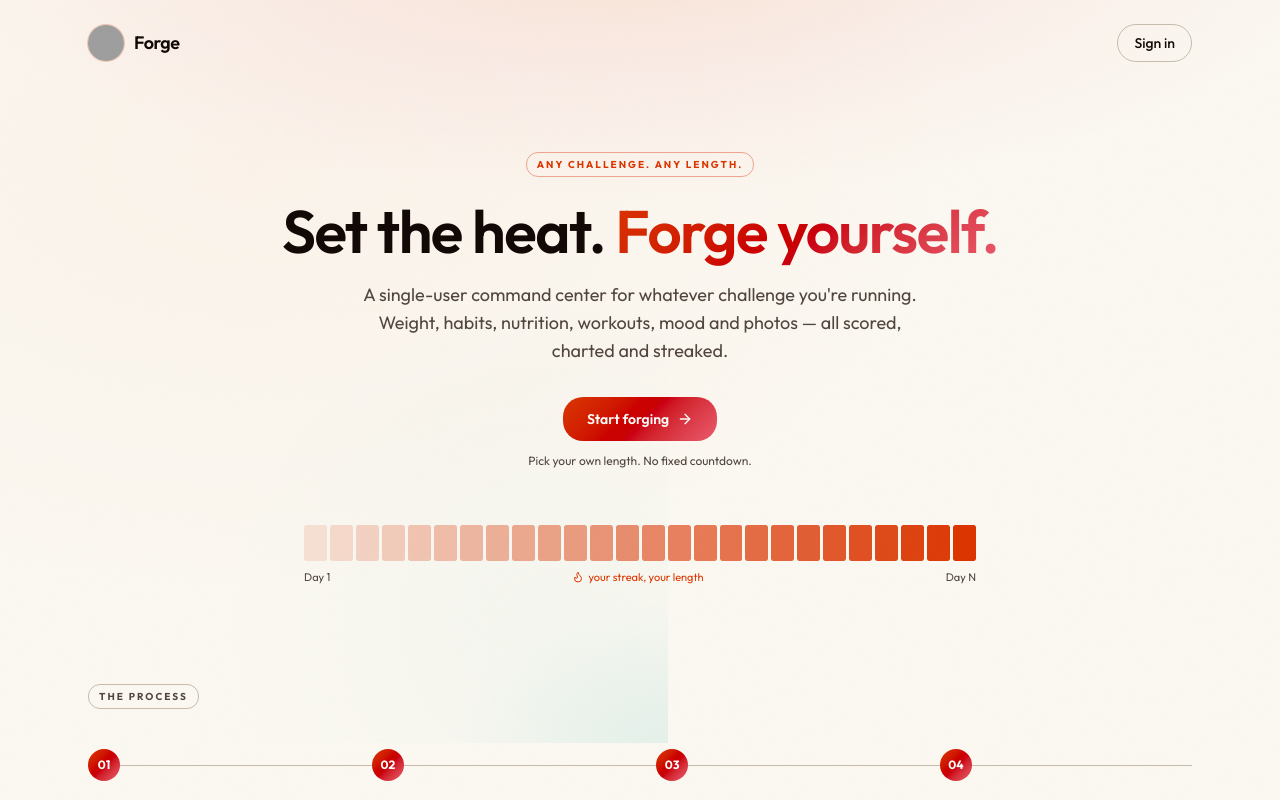
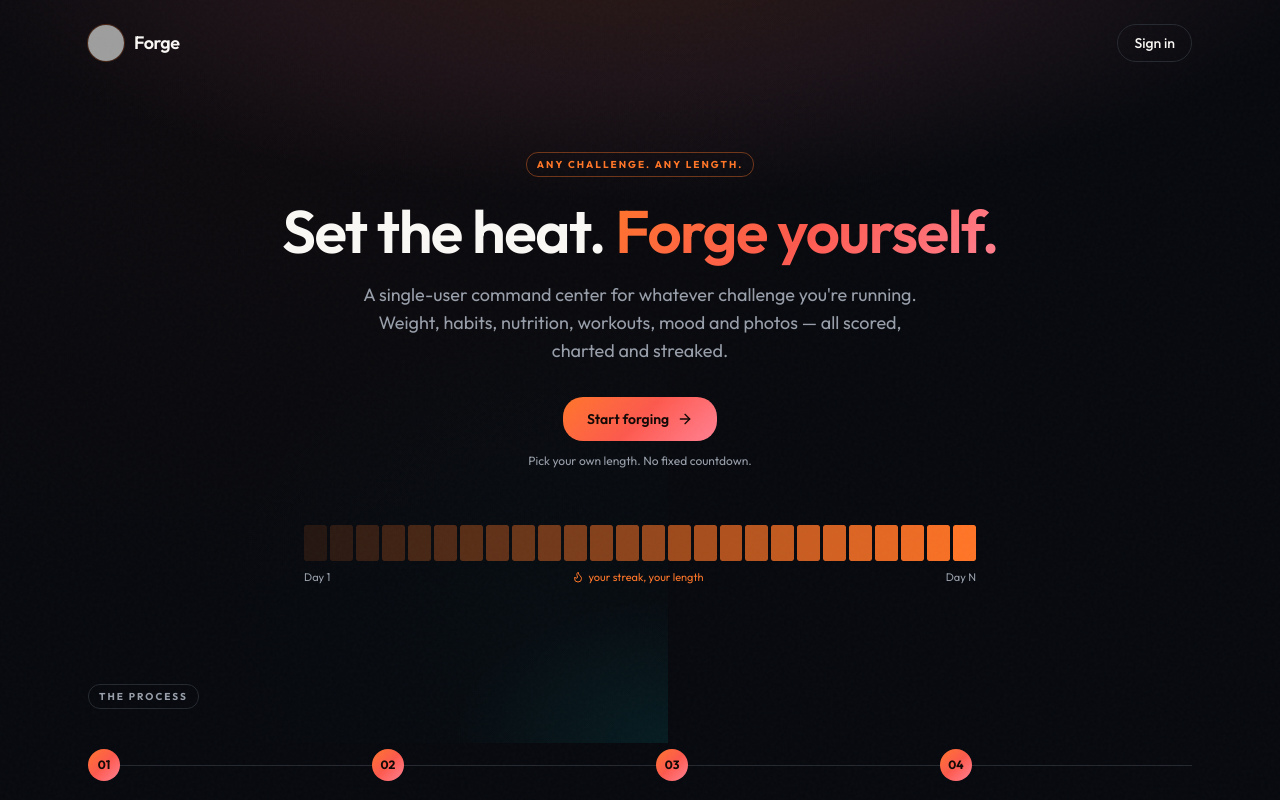
Before and after one commit to Mohanreddy1726/Forge-Tracking-app, a Next.js app: page / in a window 1280 px wide. Shown: the top 800 px of the page. Built offline with nearby package versions, Linux system fonts and the light colour scheme; grey boxes are pictures that could not be loaded.

Commit message:
fix: set dark molten theme as default and remove theme toggle button

```diff
--- a/src/app/(app)/layout.tsx
+++ b/src/app/(app)/layout.tsx
@@ -45,7 +45,6 @@ import {
   useSidebar,
 } from "@/components/ui/sidebar";
 import { post } from "@/lib/api";
-import { ThemeToggle } from "@/components/theme-toggle";
 import { QuickLogModal } from "@/components/quick-log-modal";
 import { hapticTap } from "@/lib/haptic";
 
@@ -98,7 +97,7 @@ export default function AppLayout({ children }: { children: ReactNode }) {
   return (
     <SidebarProvider>
       <Sidebar collapsible="icon">
-        <SidebarHeader className="pb-6 flex items-center justify-between">
+        <SidebarHeader className="pb-6">
           <Link
             href="/dashboard"
             className="flex items-center justify-center gap-2.5 px-2 py-2 group-data-[collapsible=icon]:gap-0 group-data-[collapsible=icon]:px-0"
@@ -116,7 +115,6 @@ export default function AppLayout({ children }: { children: ReactNode }) {
               </span>
             </div>
           </Link>
-          <ThemeToggle />
         </SidebarHeader>
 
         <SidebarContent>
--- a/src/app/globals.css
+++ b/src/app/globals.css
@@ -61,82 +61,9 @@
 
 :root {
   --radius: 1rem;
-
-  /* Light theme (default) — radiant, molten, premium industrial */
-  --background: oklch(0.98 0.01 85);
-  --foreground: oklch(0.15 0.02 45);
-  --card: oklch(1 0 0);
-  --card-foreground: oklch(0.15 0.02 45);
-  --popover: oklch(1 0 0);
-  --popover-foreground: oklch(0.15 0.02 45);
-
-  --primary: oklch(0.58 0.22 45);
-  --primary-foreground: oklch(0.99 0.005 85);
-
-  --secondary: oklch(0.92 0.02 75);
-  --secondary-foreground: oklch(0.22 0.018 45);
-
-  --muted: oklch(0.9 0.02 75);
-  --muted-foreground: oklch(0.4 0.02 45);
-
-  --accent: oklch(0.6 0.18 195);
-  --accent-foreground: oklch(0.99 0.005 85);
-
-  --destructive: oklch(0.55 0.22 22);
-  --destructive-foreground: oklch(0.99 0.005 85);
-  --success: oklch(0.55 0.18 152);
-  --success-foreground: oklch(0.99 0.005 85);
-  --warning: oklch(0.68 0.18 85);
-  --warning-foreground: oklch(0.2 0.025 85);
-
-  --border: oklch(0.8 0.025 75);
-  --input: oklch(0.88 0.02 75);
-  --ring: oklch(0.58 0.22 45);
-
-  --chart-1: oklch(0.58 0.22 45);
-  --chart-2: oklch(0.6 0.18 195);
-  --chart-3: oklch(0.55 0.18 152);
-  --chart-4: oklch(0.68 0.18 85);
-  --chart-5: oklch(0.54 0.2 320);
-
-  --sidebar: oklch(0.95 0.015 80);
-  --sidebar-foreground: oklch(0.2 0.018 45);
-  --sidebar-primary: oklch(0.58 0.22 45);
-  --sidebar-primary-foreground: oklch(0.99 0.005 85);
-  --sidebar-accent: oklch(0.9 0.025 75);
-  --sidebar-accent-foreground: oklch(0.22 0.018 45);
-  --sidebar-border: oklch(0.85 0.02 75);
-  --sidebar-ring: oklch(0.58 0.22 45);
-
-  /* Dramatic gradients for light mode - molten metal aesthetic */
-  --gradient-ember: linear-gradient(135deg, oklch(0.58 0.22 45) 0%, oklch(0.52 0.22 28) 50%, oklch(0.66 0.18 15) 100%);
-  --gradient-steel: linear-gradient(145deg, oklch(0.99 0.008 85) 0%, oklch(0.95 0.018 75) 40%, oklch(0.92 0.025 70) 100%);
-  --gradient-glow: radial-gradient(
-    ellipse 80% 50% at 50% -10%,
-    oklch(0.58 0.22 45 / 0.12) 0%,
-    oklch(0.66 0.18 15 / 0.06) 40%,
-    transparent 70%
-  ),
-  radial-gradient(
-    ellipse 60% 40% at 100% 100%,
-    oklch(0.6 0.18 195 / 0.08) 0%,
-    transparent 60%
-  ),
-  radial-gradient(
-    ellipse 50% 30% at 0% 0%,
-    oklch(0.55 0.18 152 / 0.06) 0%,
-    transparent 50%
-  );
-  --shadow-soft: 0 1px 0 0 oklch(0.58 0.22 45 / 0.04) inset, 0 2px 12px -2px oklch(0.15 0.02 45 / 0.08), 0 16px 32px -8px oklch(0.15 0.02 45 / 0.06), 0 32px 64px -16px oklch(0.15 0.02 45 / 0.04);
-  --shadow-glow: 0 0 0 1px oklch(0.58 0.22 45 / 0.18), 0 4px 24px -4px oklch(0.58 0.22 45 / 0.25), 0 16px 48px -12px oklch(0.58 0.22 45 / 0.18);
-  --shadow-elevated: 0 4px 20px -4px oklch(0.15 0.02 45 / 0.1), 0 20px 40px -12px oklch(0.15 0.02 45 / 0.08);
-  --shadow-inner-glow: inset 0 1px 0 0 oklch(1 0 0 / 0.6), inset 0 -1px 0 0 oklch(0.15 0.02 45 / 0.03);
-}
-
-/* Dark theme */
-.dark {
   color-scheme: dark;
 
+  /* Dark molten theme (default) — industrial, deep obsidian, molten ember */
   --background: oklch(0.14 0.012 265);
   --foreground: oklch(0.98 0.005 85);
   --card: oklch(0.19 0.014 265);
@@ -182,7 +109,7 @@
   --sidebar-border: oklch(0.26 0.014 265);
   --sidebar-ring: oklch(0.72 0.19 45);
 
-  /* Dramatic gradients for dark mode - molten metal aesthetic */
+  /* Dramatic molten metal aesthetic gradients */
   --gradient-ember: linear-gradient(135deg, oklch(0.72 0.19 45) 0%, oklch(0.68 0.2 28) 50%, oklch(0.78 0.18 15) 100%);
   --gradient-steel: linear-gradient(145deg, oklch(0.2 0.014 265) 0%, oklch(0.17 0.016 265) 40%, oklch(0.15 0.018 265) 100%);
   --gradient-glow: radial-gradient(
@@ -205,6 +132,10 @@
   --shadow-glow: 0 0 0 1px oklch(0.72 0.19 45 / 0.2), 0 4px 24px -4px oklch(0.72 0.19 45 / 0.3), 0 16px 48px -12px oklch(0.72 0.19 45 / 0.2);
   --shadow-elevated: 0 4px 20px -4px oklch(0 0 0 / 0.4), 0 20px 40px -12px oklch(0 0 0 / 0.3);
   --shadow-inner-glow: inset 0 1px 0 0 oklch(1 0 0 / 0.06), inset 0 -1px 0 0 oklch(0 0 0 / 0.15);
+}
+
+.dark {
+  color-scheme: dark;
 }
 
 @layer base {
--- a/src/app/layout.tsx
+++ b/src/app/layout.tsx
@@ -45,7 +45,7 @@ export const metadata: Metadata = {
 
 export default function RootLayout({ children }: LayoutProps<"/">) {
   return (
-    <html lang="en" data-scroll-behavior="smooth" className={`${outfit.variable} ${jetbrains.variable}`}>
+    <html lang="en" data-scroll-behavior="smooth" className={`dark ${outfit.variable} ${jetbrains.variable}`}>
       <body className="bg-background font-sans text-foreground antialiased">
         <Providers>{children}</Providers>
       </body>
--- a/src/components/theme-toggle.tsx
+++ /dev/null
@@ -1,64 +0,0 @@
-"use client";
-
-import { Sun, Moon } from "lucide-react";
-import { useEffect, useState } from "react";
-
-/**
- * Simple dark‑mode toggle component.
- * Stores the preference in localStorage and updates the <html> class.
- */
-export function ThemeToggle() {
-  const [theme, setTheme] = useState<"light" | "dark">("light");
-
-  // Apply a theme class to <html>
-  const apply = (t: "light" | "dark") => {
-    const root = document.documentElement;
-    if (t === "dark") {
-      root.classList.add("dark");
-    } else {
-      root.classList.remove("dark");
-    }
-  };
-
-  // Initialise from storage or system preference
-  useEffect(() => {
-    const stored = localStorage.getItem("theme") as "light" | "dark" | null;
-    if (stored) {
-      setTheme(stored);
-      apply(stored);
-    } else {
-      const prefersDark = window.matchMedia("(prefers-color-scheme: dark)").matches;
-      const init = prefersDark ? "dark" : "light";
-      setTheme(init);
-      apply(init);
-    }
-    // Listen for OS‑level changes when no explicit storage value
-    const mq = window.matchMedia("(prefers-color-scheme: dark)");
-    const handler = (e: MediaQueryListEvent) => {
-      if (!localStorage.getItem("theme")) {
-        const newTheme = e.matches ? "dark" : "light";
-        setTheme(newTheme);
-        apply(newTheme);
-      }
-    };
-    mq.addEventListener("change", handler);
-    return () => mq.removeEventListener("change", handler);
-  }, []);
-
-  const toggle = () => {
-    const next = theme === "dark" ? "light" : "dark";
-    setTheme(next);
-    localStorage.setItem("theme", next);
-    apply(next);
-  };
-
-  return (
-    <button
-      onClick={toggle}
-      className="flex size-9 items-center justify-center rounded-full border border-border bg-background/60 hover:bg-background"
-      aria-label="Toggle dark mode"
-    >
-      {theme === "dark" ? <Sun className="size-4" /> : <Moon className="size-4" />}
-    </button>
-  );
-}
```
